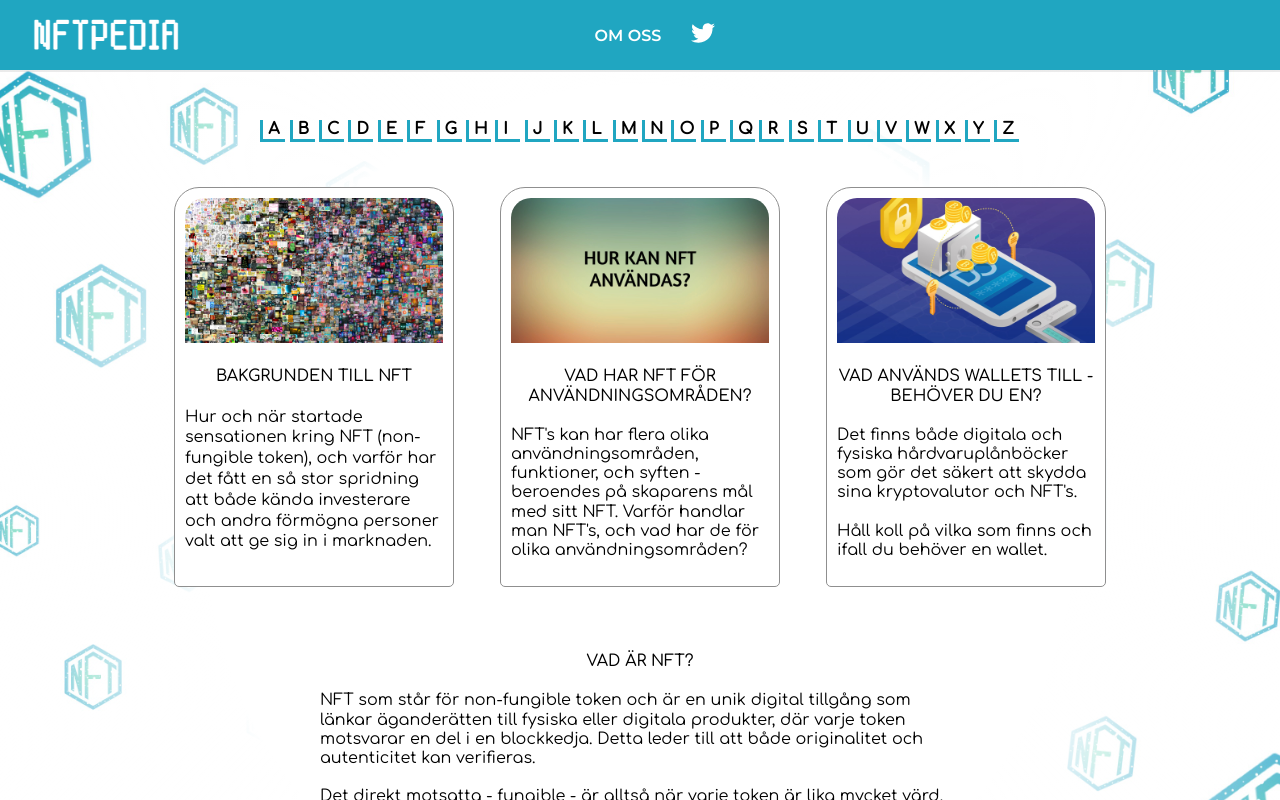
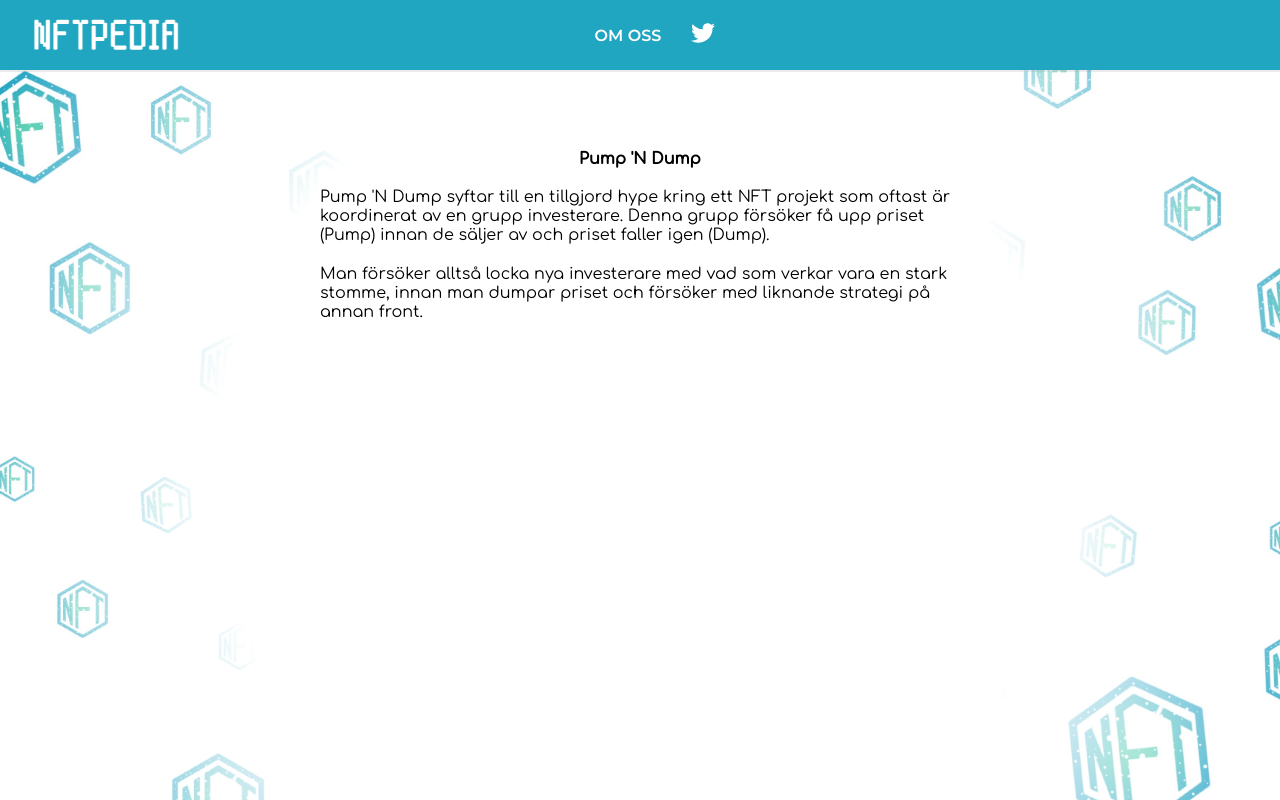
Before and after one commit to jossifelefteriadis/nftpedia, a React (Create React App) app: page /pump-n-dump in a window 1280 px wide. Shown: the top 800 px of the page. Built offline with nearby package versions, Linux system fonts and the light colour scheme.

Commit message:
Add more words with P

```diff
--- a/src/components/PageContainer.js
+++ b/src/components/PageContainer.js
@@ -68,6 +68,9 @@ import OpenSea from "./words/OpenSea";
 import P2E from "./words/P2E";
 import PaperHands from "./words/PaperHands";
 import PFP from "./words/PFP";
+import PreSale from "./words/PreSale";
+import Provenance from "./words/PFP";
+import PumpNDump from "./words/PumpNDump";
 
 import A from "./letter/A";
 import B from "./letter/B";
@@ -240,6 +243,15 @@ export default class PageContainer extends React.Component {
           <Route path="/pfp">
             <PFP />
           </Route>
+          <Route path="/pre-sale">
+            <PreSale />
+          </Route>
+          <Route path="/provenance">
+            <Provenance />
+          </Route>
+          <Route path="/pump-n-dump">
+            <PumpNDump />
+          </Route>
           <Route path="/A">
             <A />
           </Route>
--- /dev/null
+++ b/src/components/words/PreSale.js
@@ -0,0 +1,13 @@
+import React from "react";
+
+const PreSale = () => (
+  <section className="word-description-container">
+    <h1>Pre Sale</h1>
+    <p>
+      Pre sale refererar till ett förköp innan ett NFT har lanserats. Oftast
+      tillgängligt för ett få antal, utvalda investerare.
+    </p>
+  </section>
+);
+
+export default PreSale;
--- /dev/null
+++ b/src/components/words/PumpNDump.js
@@ -0,0 +1,19 @@
+import React from "react";
+
+const PumpNDump = () => (
+  <section className="word-description-container">
+    <h1>Pump 'N Dump</h1>
+    <p>
+      Pump 'N Dump syftar till en tillgjord hype kring ett NFT projekt som
+      oftast är koordinerat av en grupp investerare. Denna grupp försöker få upp
+      priset (Pump) innan de säljer av och priset faller igen (Dump).
+      <br />
+      <br />
+      Man försöker alltså locka nya investerare med vad som verkar vara en stark
+      stomme, innan man dumpar priset och försöker med liknande strategi på
+      annan front.
+    </p>
+  </section>
+);
+
+export default PumpNDump;
```
Also changed, not shown: src/components/words/Provenance.js (added, +13 -0 lines).
